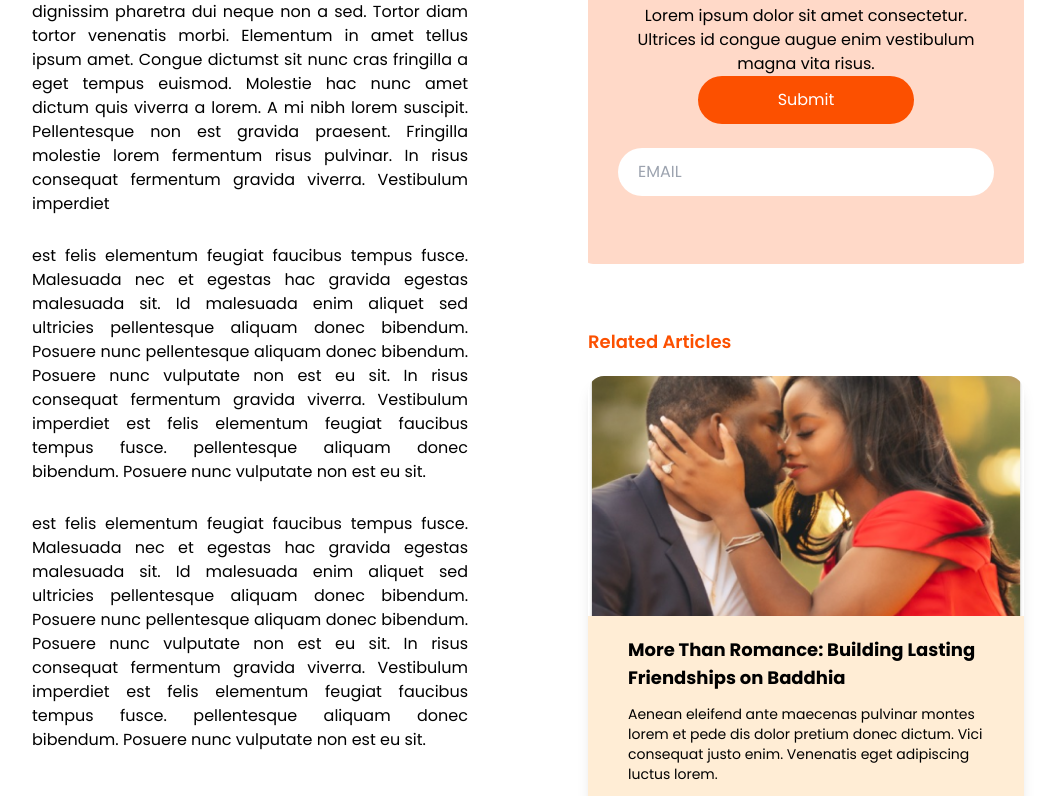
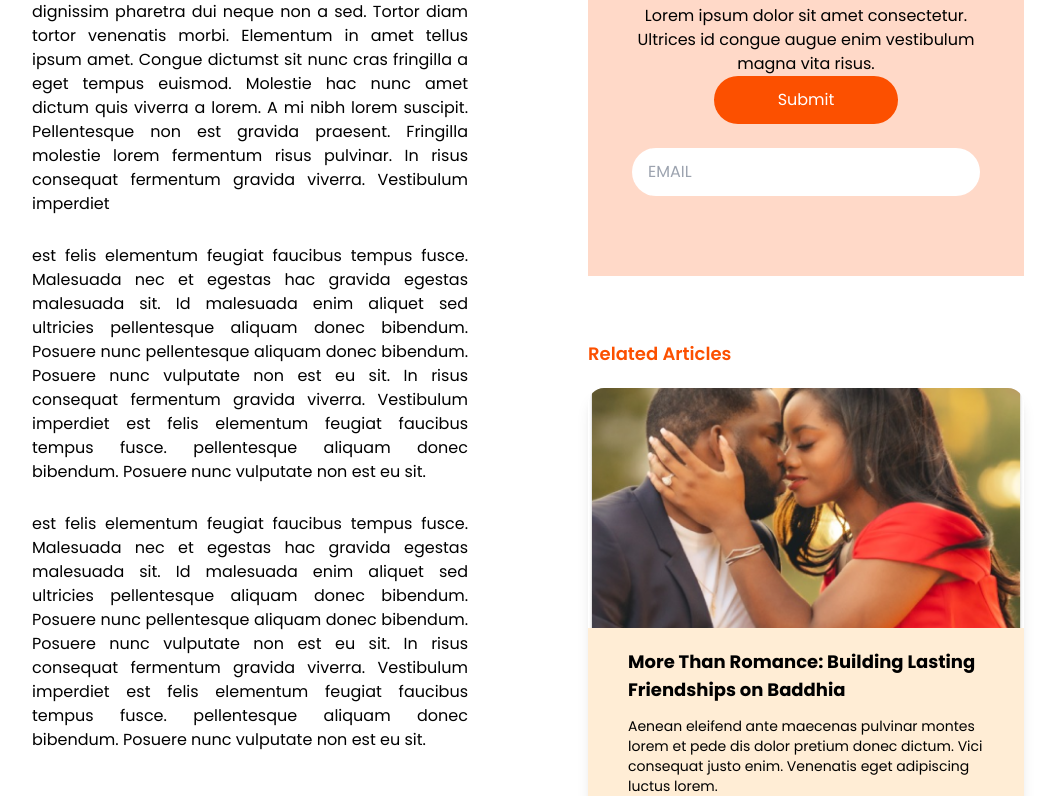
Before and after one commit to Tolutoon/baddhia, a React (Vite) app: page /blogContent in a window 1280 px wide. Shown: the part 664-1460 px from the top of the page, without its empty margins (112-1167 px from the left). Built offline with nearby package versions, Linux system fonts and the light colour scheme.

Commit message:
in progress

```diff
--- a/src/components/BlogArticle.jsx
+++ b/src/components/BlogArticle.jsx
@@ -1,83 +1,128 @@
-import React from 'react';
-import group1 from '/images/blogHero.png';
-import group2 from '/images/group2.png';
-import group3 from '/images/orange-back.png';
-import group4 from '/images/Frame 15.png';
-
-
+import React from "react";
+import group1 from "/images/blogHero.png";
+import group2 from "/images/group2.png";
+import group3 from "/images/orange-back.png";
+import group4 from "/images/Frame 15.png";
 
 function BlogArticle() {
   return (
     <div>
-      <div className='sm:flex lg:px-36 md:px-10 px-8 md:justify-between mb-48 py-20 md:py-40'>
-        <div className='sm:w-1/2 sm:mr-6 lg:mr-10 mb-16'>
-          <img className='h-96 w-full object-cover sm:h-80 mb-10' src={group1} alt=""/>
-          <p className='mb-7 text-justify'>Lorem ipsum dolor sit amet consectetur. Et interdum pulvinar pharetra eu semper vel. Curabitur mollis aliquam non egestas tortor justo luctus consequat. Sagittis lectus amet adipiscing nibh nulla congue sapien ligula quisque. Praesent eget non et cursus semper tincidunt. Ultricies elementum bibendum dignissim pharetra dui neque non a sed. Tortor diam tortor venenatis morbi. Elementum in amet tellus ipsum amet. Congue dictumst sit nunc cras fringilla a eget tempus euismod.
-          Molestie hac nunc amet dictum quis viverra a lorem. A mi nibh lorem suscipit. Pellentesque non est gravida praesent. Fringilla molestie lorem fermentum risus pulvinar. In risus consequat fermentum gravida viverra. Vestibulum imperdiet
+      <div className="sm:flex lg:px-36 md:px-10 px-8 md:justify-between mb-48 py-20 md:py-40">
+        <div className="sm:w-1/2 sm:mr-6 lg:mr-10 mb-16">
+          <img
+            className="h-96 w-full object-cover sm:h-80 mb-10"
+            src={group1}
+            alt=""
+          />
+          <p className="mb-7 text-justify">
+            Lorem ipsum dolor sit amet consectetur. Et interdum pulvinar
+            pharetra eu semper vel. Curabitur mollis aliquam non egestas tortor
+            justo luctus consequat. Sagittis lectus amet adipiscing nibh nulla
+            congue sapien ligula quisque. Praesent eget non et cursus semper
+            tincidunt. Ultricies elementum bibendum dignissim pharetra dui neque
+            non a sed. Tortor diam tortor venenatis morbi. Elementum in amet
+            tellus ipsum amet. Congue dictumst sit nunc cras fringilla a eget
+            tempus euismod. Molestie hac nunc amet dictum quis viverra a lorem.
+            A mi nibh lorem suscipit. Pellentesque non est gravida praesent.
+            Fringilla molestie lorem fermentum risus pulvinar. In risus
+            consequat fermentum gravida viverra. Vestibulum imperdiet
           </p>
 
-          <p className='mb-7 text-justify'>est felis elementum feugiat faucibus tempus fusce. Malesuada nec et egestas hac gravida egestas malesuada sit. Id malesuada enim aliquet sed ultricies pellentesque aliquam donec bibendum. Posuere nunc pellentesque aliquam donec bibendum. Posuere nunc vulputate non est eu sit.
-          In risus consequat fermentum gravida viverra. Vestibulum imperdiet est felis elementum feugiat faucibus tempus fusce. pellentesque aliquam donec bibendum. Posuere nunc vulputate non est eu sit.
+          <p className="mb-7 text-justify">
+            est felis elementum feugiat faucibus tempus fusce. Malesuada nec et
+            egestas hac gravida egestas malesuada sit. Id malesuada enim aliquet
+            sed ultricies pellentesque aliquam donec bibendum. Posuere nunc
+            pellentesque aliquam donec bibendum. Posuere nunc vulputate non est
+            eu sit. In risus consequat fermentum gravida viverra. Vestibulum
+            imperdiet est felis elementum feugiat faucibus tempus fusce.
+            pellentesque aliquam donec bibendum. Posuere nunc vulputate non est
+            eu sit.
           </p>
 
-          <p className='text-justify'>
-          est felis elementum feugiat faucibus tempus fusce. Malesuada nec et egestas hac gravida egestas malesuada sit. Id malesuada enim aliquet sed ultricies pellentesque aliquam donec bibendum. Posuere nunc pellentesque aliquam donec bibendum. Posuere nunc vulputate non est eu sit.
-          In risus consequat fermentum gravida viverra. Vestibulum imperdiet est felis elementum feugiat faucibus tempus fusce. pellentesque aliquam donec bibendum. Posuere nunc vulputate non est eu sit.
+          <p className="text-justify">
+            est felis elementum feugiat faucibus tempus fusce. Malesuada nec et
+            egestas hac gravida egestas malesuada sit. Id malesuada enim aliquet
+            sed ultricies pellentesque aliquam donec bibendum. Posuere nunc
+            pellentesque aliquam donec bibendum. Posuere nunc vulputate non est
+            eu sit. In risus consequat fermentum gravida viverra. Vestibulum
+            imperdiet est felis elementum feugiat faucibus tempus fusce.
+            pellentesque aliquam donec bibendum. Posuere nunc vulputate non est
+            eu sit.
           </p>
-
         </div>
-        <div className='sm:w-1/2 sm:ml-6 lg:ml-20'>
-          <div className='relative mb-16'>
-            <img className='h-96 w-full object-cover sm:h-80' src={group2} alt="" />
-            <div className='absolute top-1/2 left-1/2 transform -translate-x-1/2 -translate-y-1/2 text-center text-white'>
-              <p className='text-2xl w-60 mb-10 font-bold'>Find a Compatible
-                Partner on Baddhia Today!
+        <div className="sm:w-1/2 sm:ml-6 lg:ml-20">
+          <div className="relative mb-16">
+            <img
+              className="h-96 w-full object-cover sm:h-80"
+              src={group2}
+              alt=""
+            />
+            <div className="absolute top-1/2 left-1/2 transform -translate-x-1/2 -translate-y-1/2 text-center text-white">
+              <p className="text-2xl w-60 mb-10 font-bold">
+                Find a Compatible Partner on Baddhia Today!
               </p>
               <a href="https://play.google.com/store/apps/details?id=com.baddhia.app">
-              <button
-               className='bg-baddhia-orange py-3 px-10 rounded-full'>Download Now
+                <button className="bg-baddhia-orange py-3 px-10 rounded-full">
+                  Download Now
                 </button>
               </a>
             </div>
           </div>
-          <div className='relative mb-16'>
-            <img className='h-96 w-full object-cover' src={group3} alt="" />
-            <div className='absolute top-20 left-0 text-center text-black'>
-              <p className='mb-4 font-bold text-lg'>
+
+          <div className="mb-16">
+            <div className="bg-B-writeup py-20 w-full">
+              <div className="text-center text-black">
+                <p className="mb-4 font-bold text-lg">
                   Subscribe to our newsletter
                 </p>
-              <p className='px-10'>Lorem ipsum dolor sit amet consectetur. Ultrices id congue augue enim vestibulum magna vita risus.</p>
+                <p className="px-10">
+                  Lorem ipsum dolor sit amet consectetur. Ultrices id congue
+                  augue enim vestibulum magna vita risus.
+                </p>
                 <div>
                   <div>
-                  <button className='bg-baddhia-orange py-3 px-20 rounded-full text-white'>Submit</button>
+                    <button className="bg-baddhia-orange py-3 px-12 sm:py-3 sm:px-16 rounded-full text-white">
+                      Submit
+                    </button>
                   </div>
-                <div>
-                <input className='mt-6 mb-6 pl-5 pr-10 py-3 rounded-full outline-none ' placeholder='EMAIL' type="email" name="Email Address" id="emailAddress" required/>
-                </div>
-
-              </div>
-
-
+                  <div className="md:px-11 px-8">
+                    <input
+                      className="mt-6 pl-4  py-3 w-full rounded-full outline-none "
+                      placeholder="EMAIL"
+                      type="email"
+                      name="Email Address"
+                      id="emailAddress"
+                      required
+                    />
                   </div>
                 </div>
-
-          <div className='mb-7'>
-            <p className='text-baddhia-orange font-semibold mb-5 text-lg'>Related Articles</p>
-            <div className='w-full rounded-2xl overflow-hidden shadow-lg'>
-              <img className='h-60 w-full object-cover' src={group4} alt="" />
-              <div className='px-10 py-5 bg-orange-100 lg:h-64 w-auto md:h-80 sm:h-64'>
-              <h3 className='font-bold text-lg mb-3'>More Than Romance: Building Lasting Friendships on Baddhia</h3>
-              <p className='text-sm mb-6'>Aenean eleifend ante maecenas pulvinar montes lorem et pede dis dolor pretium donec dictum. Vici consequat justo enim. Venenatis eget adipiscing luctus lorem.
+              </div>
+            </div>
+          </div>
+          <div className="mb-7">
+            <p className="text-baddhia-orange font-semibold mb-5 text-lg">
+              Related Articles
             </p>
-              <div className='flex justify-between items-center'>
+            <div className="w-full rounded-2xl overflow-hidden shadow-lg">
+              <img className="h-60 w-full object-cover" src={group4} alt="" />
+              <div className="px-10 py-5 bg-orange-100 lg:h-64 w-auto md:h-80 sm:h-64">
+                <h3 className="font-bold text-lg mb-3">
+                  More Than Romance: Building Lasting Friendships on Baddhia
+                </h3>
+                <p className="text-sm mb-6">
+                  Aenean eleifend ante maecenas pulvinar montes lorem et pede
+                  dis dolor pretium donec dictum. Vici consequat justo enim.
+                  Venenatis eget adipiscing luctus lorem.
+                </p>
+                <div className="flex justify-between items-center">
                   <div>
-                  <h4 className='font-bold mb-2'>
-                    Fletcher James
-                  </h4>
+                    <h4 className="font-bold mb-2">Fletcher James</h4>
                     <p>June 28, 2018</p>
                   </div>
                   <div>
-                  <button className='text-white bg-baddhia-orange py-2 px-6 rounded-full'>Read More</button>
+                    <button className="text-white bg-baddhia-orange py-2 px-6 rounded-full">
+                      Read More
+                    </button>
                   </div>
                 </div>
               </div>
@@ -85,21 +130,26 @@ function BlogArticle() {
           </div>
 
           <div>
-          <div className='w-full rounded-2xl overflow-hidden shadow-lg'>
-              <img className='h-60 w-full object-cover' src={group4} alt="" />
-              <div className='px-10 py-5 lg:h-64 bg-orange-100 w-auto md:h-80 sm:h-64'>
-              <h3 className='font-bold text-lg mb-5'>More Than Romance: Building Lasting Friendships on Baddhia</h3>
-              <p className='text-sm mb-6'>Aenean eleifend ante maecenas pulvinar montes lorem et pede dis dolor pretium donec dictum. Vici consequat justo enim. Venenatis eget adipiscing luctus lorem.
+            <div className="w-full rounded-2xl overflow-hidden shadow-lg">
+              <img className="h-60 w-full object-cover" src={group4} alt="" />
+              <div className="px-10 py-5 lg:h-64 bg-orange-100 w-auto md:h-80 sm:h-64">
+                <h3 className="font-bold text-lg mb-5">
+                  More Than Romance: Building Lasting Friendships on Baddhia
+                </h3>
+                <p className="text-sm mb-6">
+                  Aenean eleifend ante maecenas pulvinar montes lorem et pede
+                  dis dolor pretium donec dictum. Vici consequat justo enim.
+                  Venenatis eget adipiscing luctus lorem.
                 </p>
-              <div className='flex justify-between items-center'>
+                <div className="flex justify-between items-center">
                   <div>
-                  <h4 className='font-bold mb-2'>
-                    Fletcher James
-                  </h4>
+                    <h4 className="font-bold mb-2">Fletcher James</h4>
                     <p>June 28, 2018</p>
                   </div>
                   <div>
-                  <button className='text-white bg-baddhia-orange py-2 px-6 rounded-full'>Read More</button>
+                    <button className="text-white bg-baddhia-orange py-2 px-6 rounded-full">
+                      Read More
+                    </button>
                   </div>
                 </div>
               </div>
@@ -108,7 +158,7 @@ function BlogArticle() {
         </div>
       </div>
     </div>
-  )
+  );
 }
 
-export default BlogArticle
+export default BlogArticle;
--- a/src/components/Hero.jsx
+++ b/src/components/Hero.jsx
@@ -3,7 +3,7 @@ import BackgroundImage from "./BackgroundImage";
 
 function Hero() {
   return (
-    <section className="py-10 relative">
+    <section className="py-10 relative hidden md:flex">
       <BackgroundImage />
       <div className="flex flex-col justify-center w-full items-center h-full md:gap-y-8 gap-y-6 mx-auto absolute p-10 top-0 left-0">
         <h1 className="text-white text-center xl:max-w-6xl max-w-[80vh] md:leading-none font-semibold text-4xl md:text-[44px] xl:text-[64px]">
--- a/src/components/Heros.jsx
+++ b/src/components/Heros.jsx
@@ -3,7 +3,7 @@ import hero from "/images/background-image.png";
 
 function Heros() {
   return (
-    <div className='relative'>
+    <div className='relative md:hidden'>
       <div className="h-[7vh]"></div>
             <img className='w-full h-[45vh] object-fit' src={hero} alt="" />
             <div className='absolute top-1/2 min-w-[300px] left-1/2 transform -translate-x-1/2 -translate-y-1/2 text-center text-white'>
--- a/src/pages/Home.jsx
+++ b/src/pages/Home.jsx
@@ -2,6 +2,7 @@ import React from 'react';
 
 // import components
 import Header from '../components/Header';
+import Hero from '../components/Hero';
 import Heros from '../components/Heros';
 import FindMatch from '../components/FindMatch';
 import CardBenefits from '../components/CardBenefits';
@@ -21,6 +22,7 @@ function Home() {
     <main className='max-w-[1920px] mx-auto transition overflow-hidden'>
 
         <Header />
+        <Hero/>
         <Heros />
         <FindMatch />
         <CardBenefits />
```
Lines whose indentation alone changed are shown as unchanged.
